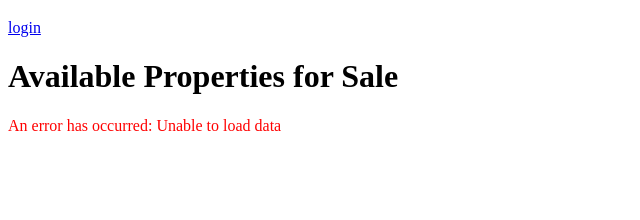
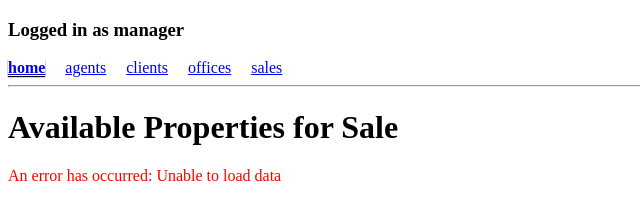
Before and after one commit to bjpicciano/CSCI-320-Real-Estate, a website: page client/index.html in a window 1280 px wide. Shown: the whole page, without its empty margins (0-640 px from the left). Drawn offline with Linux system fonts and the light colour scheme; no server answers.

Commit message:
templated each page for per accountType created navbar that changes depending on accountType

```diff
--- /dev/null
+++ b/client/agents.js
@@ -0,0 +1,3 @@
+window.onload = () => {
+    loadNavbar();
+};
--- /dev/null
+++ b/client/clients.js
@@ -0,0 +1,3 @@
+window.onload = () => {
+    loadNavbar();
+};
--- a/client/index.js
+++ b/client/index.js
@@ -1,4 +1,5 @@
 window.onload = () => {
+    spoofLoginAs("manager"); //TODO: remove
     loadNavbar();
 
     get("availableProperties")
--- /dev/null
+++ b/client/offices.js
@@ -0,0 +1,3 @@
+window.onload = () => {
+    loadNavbar();
+};
--- /dev/null
+++ b/client/sales.js
@@ -0,0 +1,3 @@
+window.onload = () => {
+    loadNavbar();
+};
--- a/client/shared.js
+++ b/client/shared.js
@@ -1,12 +1,60 @@
 function loadNavbar() {
     const accountType = getAccountType();
-    const toolbar = `
-        <h3>${accountType}</h3>
-        <a href='login.html'>${accountType ? "logout" : "login"}</a>
-    `;
+
+    const toolbarDiv = document.createElement("div");
+    toolbarDiv.classList.add("toolbar");
+
+    const accountTypeHeader = document.createElement("h3");
+    accountTypeHeader.innerHTML = "Logged in as " + accountType;
+
+    toolbarDiv.appendChild(accountTypeHeader);
+
+    const homeAnchor = createAnchor("home", "index");
+    appendAnchor(toolbarDiv, homeAnchor);
+
+    if (accountType === "agent" || accountType === "manager") {
+        const agentsAnchor = createAnchor("agents");
+        appendAnchor(toolbarDiv, agentsAnchor);
+
+        const clientsAnchor = createAnchor("clients");
+        appendAnchor(toolbarDiv, clientsAnchor);
+    }
+
+    if (accountType === "manager") {
+        const officesAnchor = createAnchor("offices");
+        appendAnchor(toolbarDiv, officesAnchor);
+
+        const salesAnchor = createAnchor("sales");
+        appendAnchor(toolbarDiv, salesAnchor);
+    }
+
+    const divider = document.createElement("hr");
+    toolbarDiv.appendChild(divider);
 
     const body = document.querySelector("body");
-    body.innerHTML = toolbar + body.innerHTML;
+    prependElement(body, toolbarDiv, body.children[0]);
+}
+
+function createAnchor(name, link = name) {
+    // if (link === undefined) link = name;
+    const anchor = document.createElement("a");
+    anchor.href = link + ".html";
+    anchor.innerHTML = name;
+
+    return anchor;
+}
+
+function appendAnchor(parent, anchor) {
+    const pageName = window.location.href;
+    const href = anchor.href;
+
+    //display current page different than others
+    if (pageName === href) {
+        anchor.classList.add("active");
+        anchor.href = "#";
+    }
+
+    parent.appendChild(anchor);
 }
 
 function hideElement(elementId) {
@@ -16,3 +64,15 @@ function hideElement(elementId) {
 function showElement(elementId) {
     document.getElementById(elementId).classList.remove("hidden");
 }
+
+function prependElement(parenteEle, newEle, referenceEle) {
+    parenteEle.insertBefore(newEle, referenceEle);
+}
+
+/**
+ * Helper function to mimic logging in for when the database is down
+ * @param type - client, agent, or manager
+ */
+function spoofLoginAs(type) {
+    setAccountType(type);
+}
--- a/client/site.css
+++ b/client/site.css
@@ -46,3 +46,12 @@
 .error {
     color: red;
 }
+
+.toolbar > a {
+    margin-right: 20px;
+}
+
+.toolbar > .active {
+    font-weight: bold;
+    box-shadow: 0 1px 1px black;
+}
```
Also changed, not shown: client/agents.html (added, +17 -0 lines), client/clients.html (added, +17 -0 lines), client/offices.html (added, +17 -0 lines), client/sales.html (added, +17 -0 lines).
